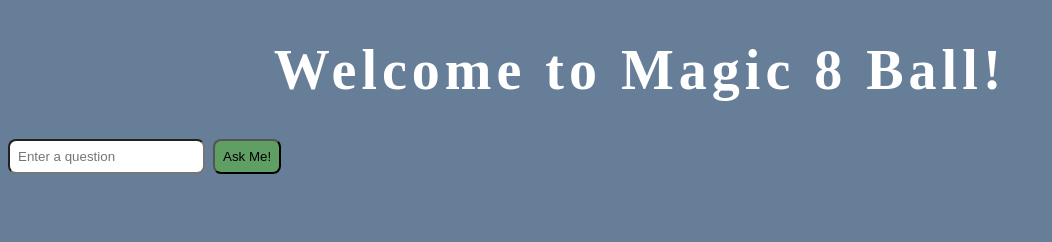
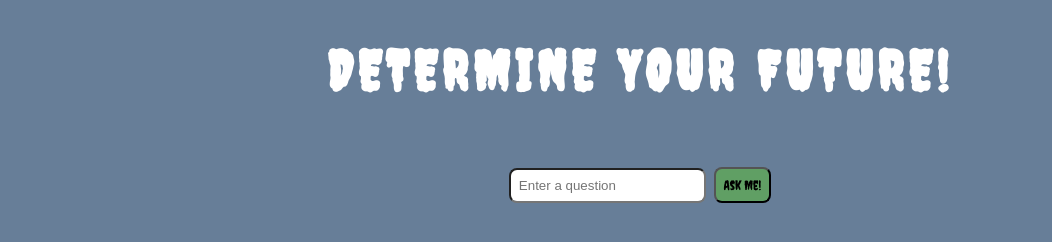
Before and after one commit to akaljotgujjar/Magic-8-Ball, a plain HTML site: page index.html in a window 1280 px wide. Shown: the whole page, without its empty margins (0-1052 px from the left). Drawn offline with Linux system fonts and the light colour scheme.

Commit message:
minor changes

```diff
--- a/index.html
+++ b/index.html
@@ -1,15 +1,19 @@
 <!DOCTYPE html>
 <html lang="en">
-<head>
-    <meta charset="UTF-8">
-    <meta http-equiv="X-UA-Compatible" content="IE=edge">
-    <meta name="viewport" content="width=device-width, initial-scale=1.0">
+  <head>
+    <meta charset="UTF-8" />
+    <meta http-equiv="X-UA-Compatible" content="IE=edge" />
+    <meta name="viewport" content="width=device-width, initial-scale=1.0" />
     <title>Document</title>
-    <link rel="stylesheet" href="css/styles.css">
+    <link rel="stylesheet" href="css/styles.css" />
+    <link rel="preconnect" href="https://fonts.googleapis.com" />
+    <link rel="preconnect" href="https://fonts.gstatic.com" crossorigin />
+    <link
+      href="https://fonts.googleapis.com/css2?family=Creepster&display=swap"
+      rel="stylesheet"
+    />
     <script src="js/magic.js" defer></script>
     <!-- <script src="js/script.js" defer></script> -->
-</head>
-<body>
-
-</body>
+  </head>
+  <body></body>
 </html>
--- a/js/magic.js
+++ b/js/magic.js
@@ -9,12 +9,13 @@ const bgColor = (document.body.style.backgroundColor = "#677E98");
 // H1 Text
 const mainTitle = document.createElement("h1");
 document.body.appendChild(mainTitle);
-mainTitle.innerHTML = "Welcome to Magic 8 Ball!";
+mainTitle.innerHTML = "DETERMINE YOUR FUTURE!";
 
 mainTitle.style.fontSize = "3.5rem";
 mainTitle.style.color = "white";
 mainTitle.style.letterSpacing = "5px";
 mainTitle.style.textAlign = "center";
+mainTitle.style.fontFamily = "Creepster";
 
 // Creating form for inputs
 const magicForm = document.createElement("form");
@@ -23,6 +24,9 @@ document.body.appendChild(magicForm);
 // adding parent div
 const parentDiv = document.createElement("div");
 document.body.appendChild(parentDiv);
+
+parentDiv.style.textAlign = "center";
+parentDiv.style.marginTop = "4rem";
 
 // Adding input
 let questionInput = document.createElement("input");
@@ -43,6 +47,7 @@ askButton.style.borderRadius = "0.5rem";
 askButton.style.textDecoration = "none";
 askButton.style.padding = "0.5rem";
 askButton.style.marginLeft = "0.5rem";
+askButton.style.fontFamily = 'Creepster';
 
 let magicAnswers = [
   "It is certain 👍🏻",
@@ -89,6 +94,8 @@ refreshButton.style.textDecoration = "none";
 refreshButton.style.padding = "0.5rem";
 refreshButton.style.marginLeft = "0.5rem";
 refreshButton.style.display = "none";
+refreshButton.style.color = "white";
+refreshButton.style.fontFamily = 'Creepster';
 
 function refreshQuestion() {
   const value = questionInput.value;
@@ -108,6 +115,7 @@ showAnswer.style.textAlign = "center";
 showAnswer.style.fontSize = "2rem";
 showAnswer.style.letterSpacing = "0.1rem";
 showAnswer.style.color = "white";
+showAnswer.style.fontFamily = "Creepster";
 
 function toggle() {
   if (parentDiv.style.display === "none") {
```
